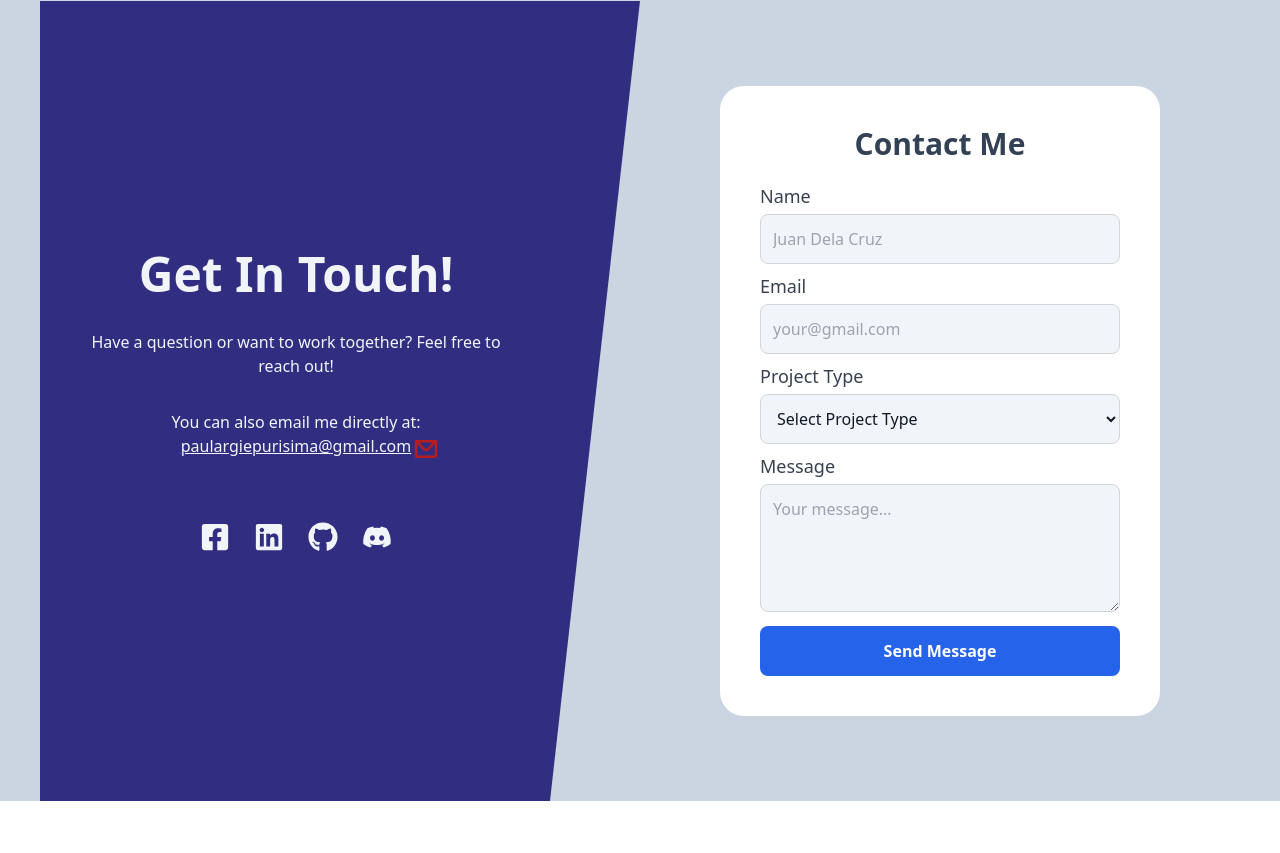
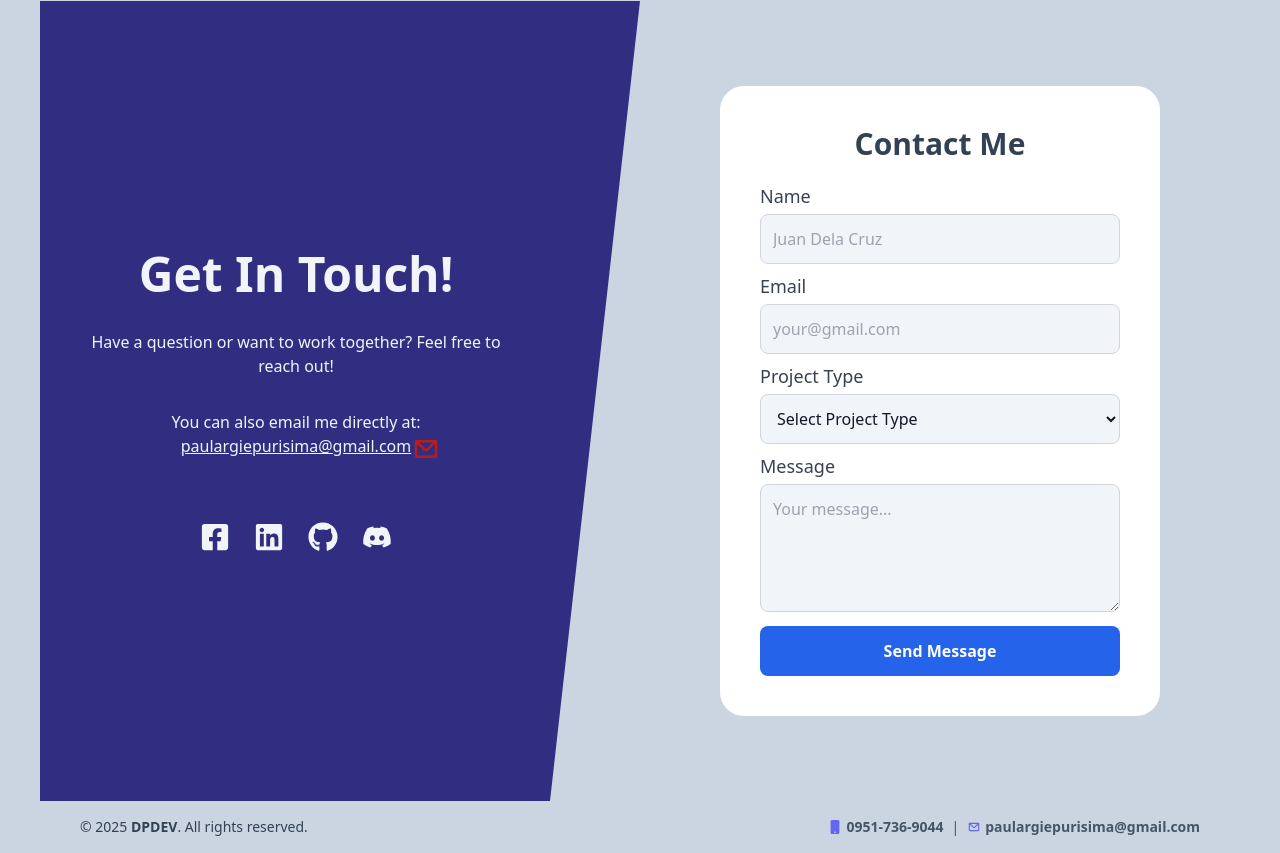
Before and after one commit to DpDev12/MyPortfolio, a React (Vite) app in the folder frontend/: page / in a window 1280 px wide. Shown: the part 3199-4052 px from the top of the page. Before the commit the page ends 4000 px from the top, so only its background shows below. Built offline with nearby package versions, Linux system fonts and the light colour scheme.

Commit message:
Adding footer

```diff
--- a/frontend/src/pages/user/portfolio.tsx
+++ b/frontend/src/pages/user/portfolio.tsx
@@ -1,13 +1,13 @@
 import "../../assets/css/main.css";
 import "../../assets/css/scrollbar.css";
 import Paul from "../../assets/image/paul.jpg";
-import { FaArrowDown, FaDev, FaDiscord, FaFacebookSquare, FaGithub, FaHtml5, FaJava, FaLightbulb, FaLinkedin, FaPaintBrush, FaReact} from "react-icons/fa";
+import { FaArrowDown, FaDev, FaDiscord, FaFacebookSquare, FaGithub, FaHtml5, FaJava, FaLightbulb, FaLinkedin, FaMobile, FaPaintBrush, FaReact} from "react-icons/fa";
 import { IoGitBranch } from "react-icons/io5";
 import { SiPhp } from "react-icons/si";
 import { HiDatabase } from "react-icons/hi";
 import { IoIosTime } from "react-icons/io";
 import { RiTeamFill } from "react-icons/ri";
-import { FaArrowsRotate, FaRegMessage } from "react-icons/fa6";
+import { FaArrowsRotate, FaG, FaRegMessage } from "react-icons/fa6";
 import { CgMail } from "react-icons/cg";
 import Nav from "./components/nav";
 import { FcOpenedFolder } from "react-icons/fc";
@@ -700,6 +700,44 @@ export default function Portfolio() {
                 </div>
             </div>
 
+            {/* <div className="min-h-screen grid grid-cols-1 lg:grid-cols-4 gap-0 dark:bg-slate-700">
+                <p>copyright@DPDEV</p>
+            </div> */}
+
+            <footer className="w-full bg-slate-300 dark:bg-slate-700 py-4 px-10">
+                <div className="flex flex-col md:flex-row justify-between items-center text-center md:text-left gap-2">
+                    <p className="text-slate-700 dark:text-slate-300 text-sm">
+                    © 2025 <span className="font-semibold">DPDEV</span>. All rights reserved.
+                    </p>
+
+                    <p className="flex items-center gap-2 text-slate-600 dark:text-slate-400 text-sm">
+                    <span className="flex items-center gap-1">
+                        <FaMobile className="text-indigo-500 dark:text-orange-400" />
+                        <a href="tel:09517369044" className="hover:underline">
+                        0951-736-9044
+                        </a>
+                    </span>
+
+                    <span className="hidden md:inline">|</span>
+
+                    <span className="flex items-center gap-1">
+                        <CgMail className="text-indigo-500 dark:text-orange-400" />
+                        <a
+                            href="https://mail.google.com/mail/?view=cm&to=paulargiepurisima@gmail.com"
+                            target="_blank"
+                            rel="noopener noreferrer"
+                        className="hover:underline">
+                        paulargiepurisima@gmail.com
+                        </a>
+                    </span>
+                    </p>
+                </div>
+            </footer>
+
+
+
+
+
             <ViewModalCV
                 item={selectedItem}
                 isOpen={isViewOpen}
```
